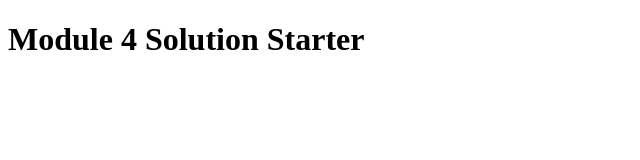
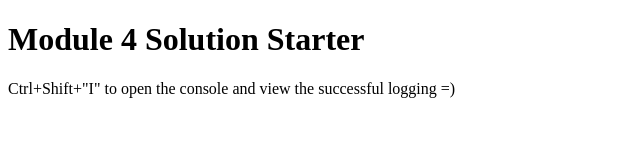
Before and after one commit to joursnoirs/mod4-solution-working-, a plain HTML site: page index.html in a window 1280 px wide. Shown: the whole page, without its empty margins (0-640 px from the left). Drawn offline with Linux system fonts and the light colour scheme.

Commit message:
Update index.html
added a go-to console sentence for people

```diff
--- a/index.html
+++ b/index.html
@@ -9,5 +9,6 @@
 </head>
 <body>
   <h1>Module 4 Solution Starter</h1>
+  <p>Ctrl+Shift+"I" to open the console and view the successful logging =) </p>
 </body>
 </html>
```
